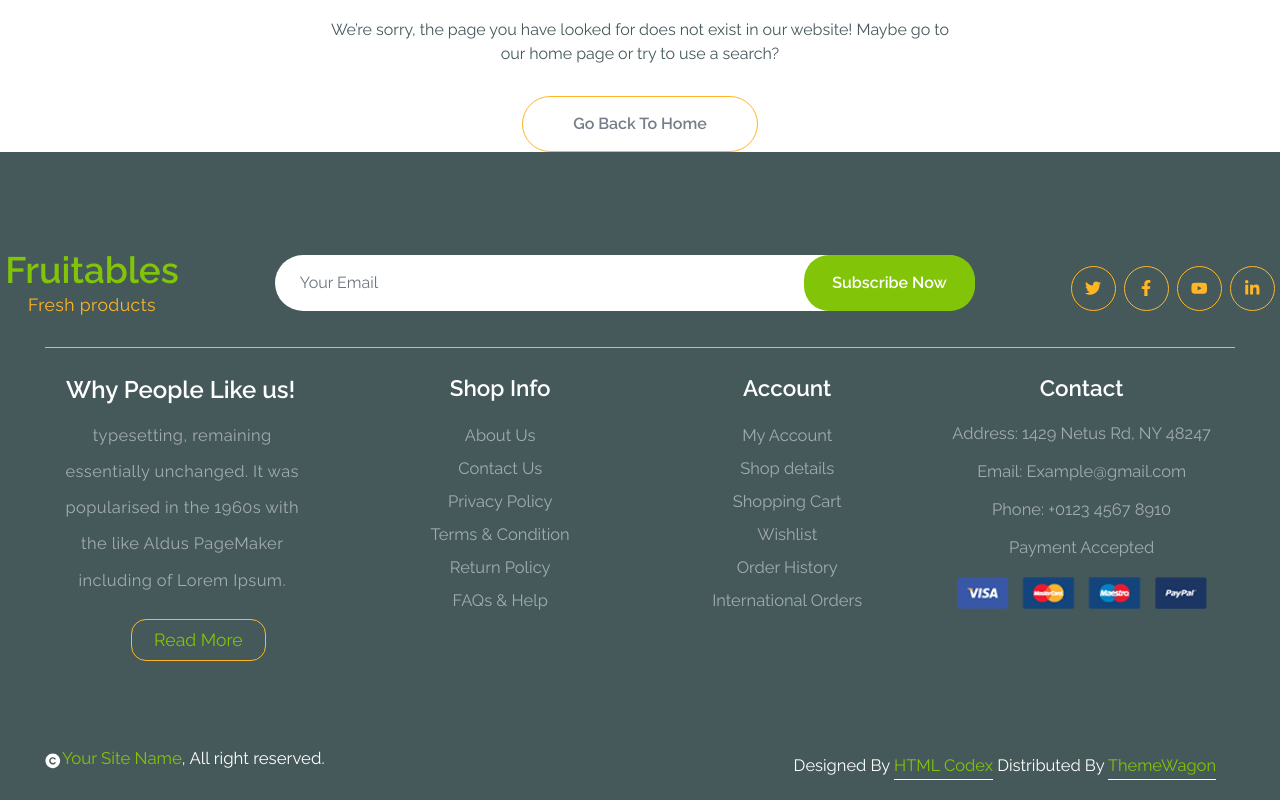
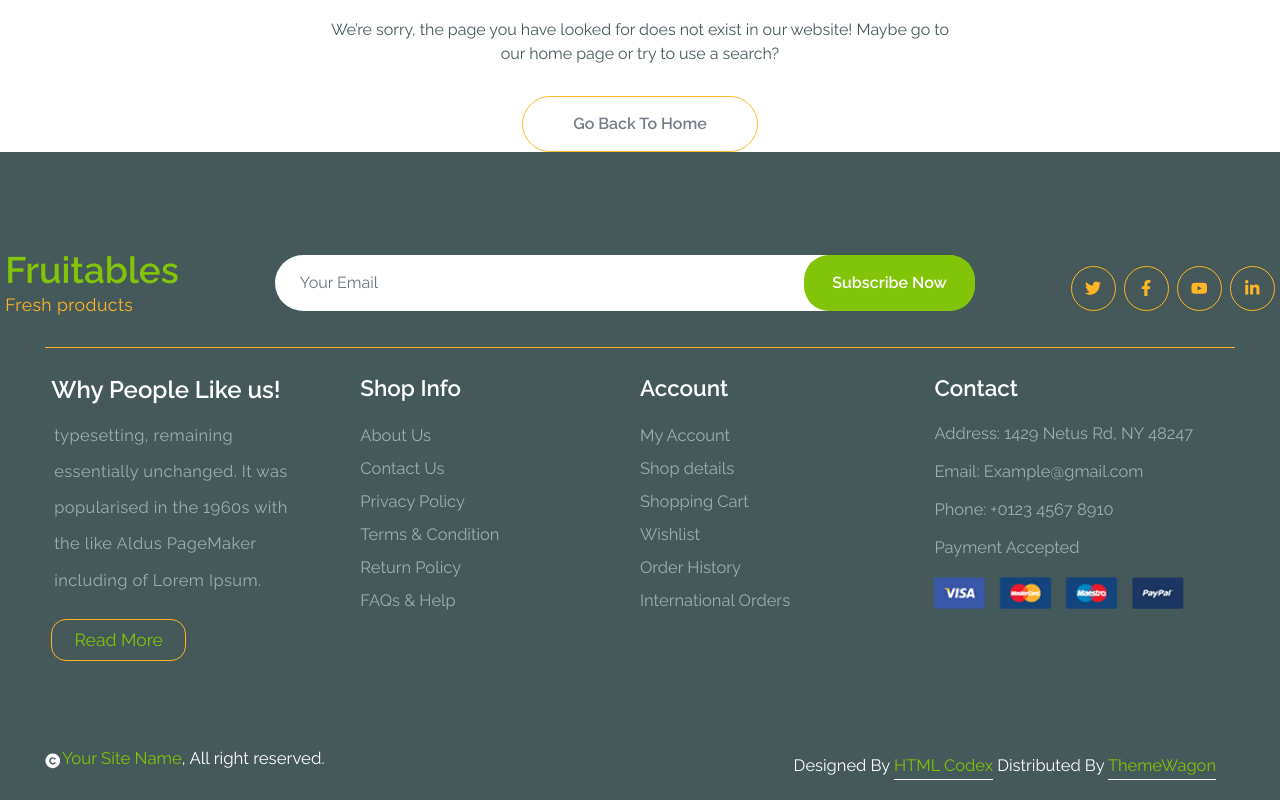
Before and after one commit to akmaljon88887777/Fruitables, a React (Create React App) app: page /notfound in a window 1280 px wide. Shown: the part 499-1299 px from the top of the page. Built offline with nearby package versions, Linux system fonts and the light colour scheme; the HTML template or start-up script is replaced by a standard one.

Commit message:
footer tayor

```diff
--- a/src/Components/Footer/index.jsx
+++ b/src/Components/Footer/index.jsx
@@ -8,7 +8,7 @@ import { RiCopyrightFill } from "react-icons/ri";
 
 function Footer() {
   return (
-    <div className="bg-[#45595B] flex flex-col h-[100%] xl:h-[81vh] pb-[2em] overflow-hidden">
+    <div className="bg-[#45595B] text-start flex flex-col h-[100%] xl:h-[81vh] pb-[2em] overflow-hidden">
       <div className="grid items-center lg:flex xl:gap-[2em]  gap-[1.5em] mt-[6em] justify-center lg:px-0 px-[4.1%]">
         <div>
           <p className="raleway text-[#81C408] leading-[1.2] xl:text-[2.3em] font-semibold  text-[1.7em]">
```
